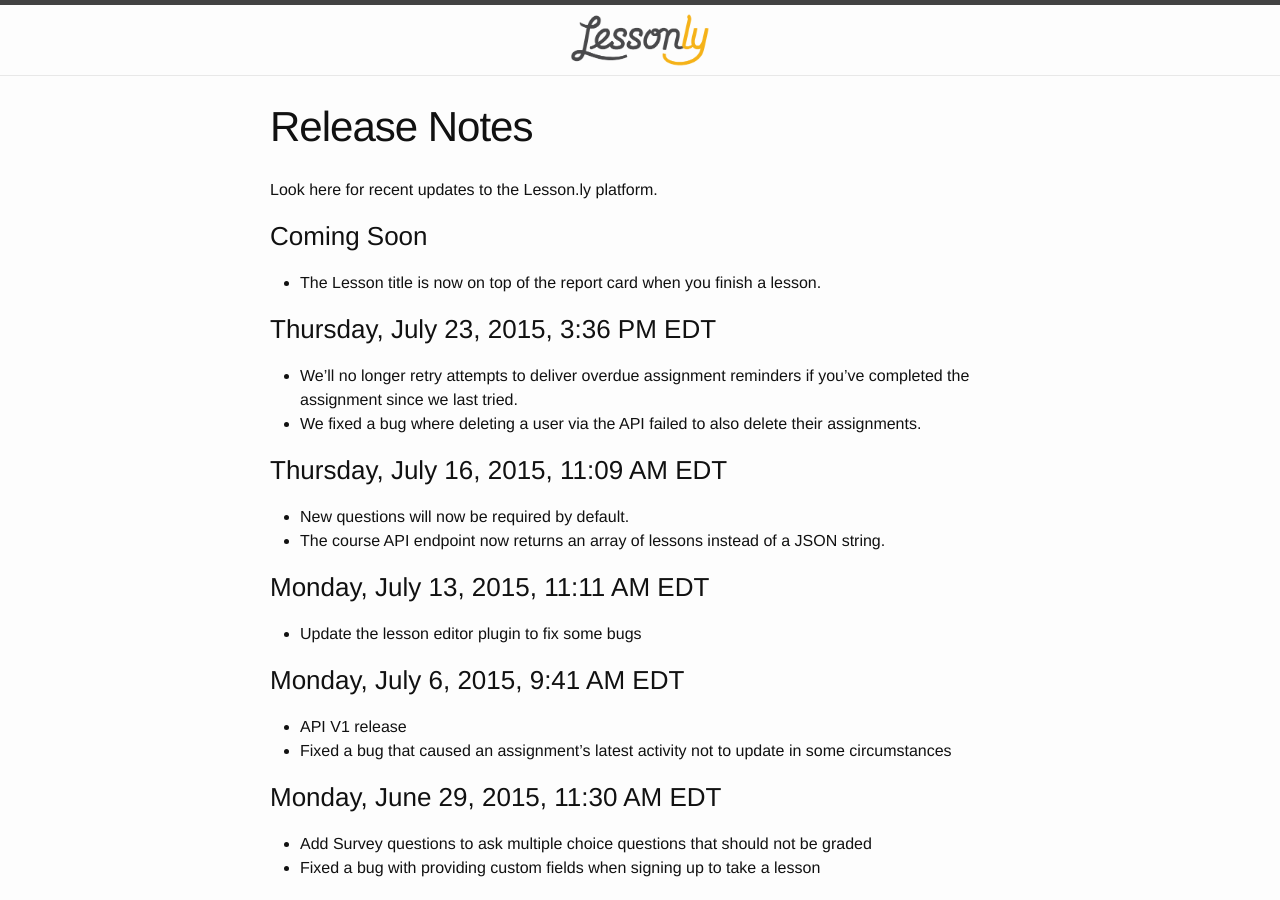
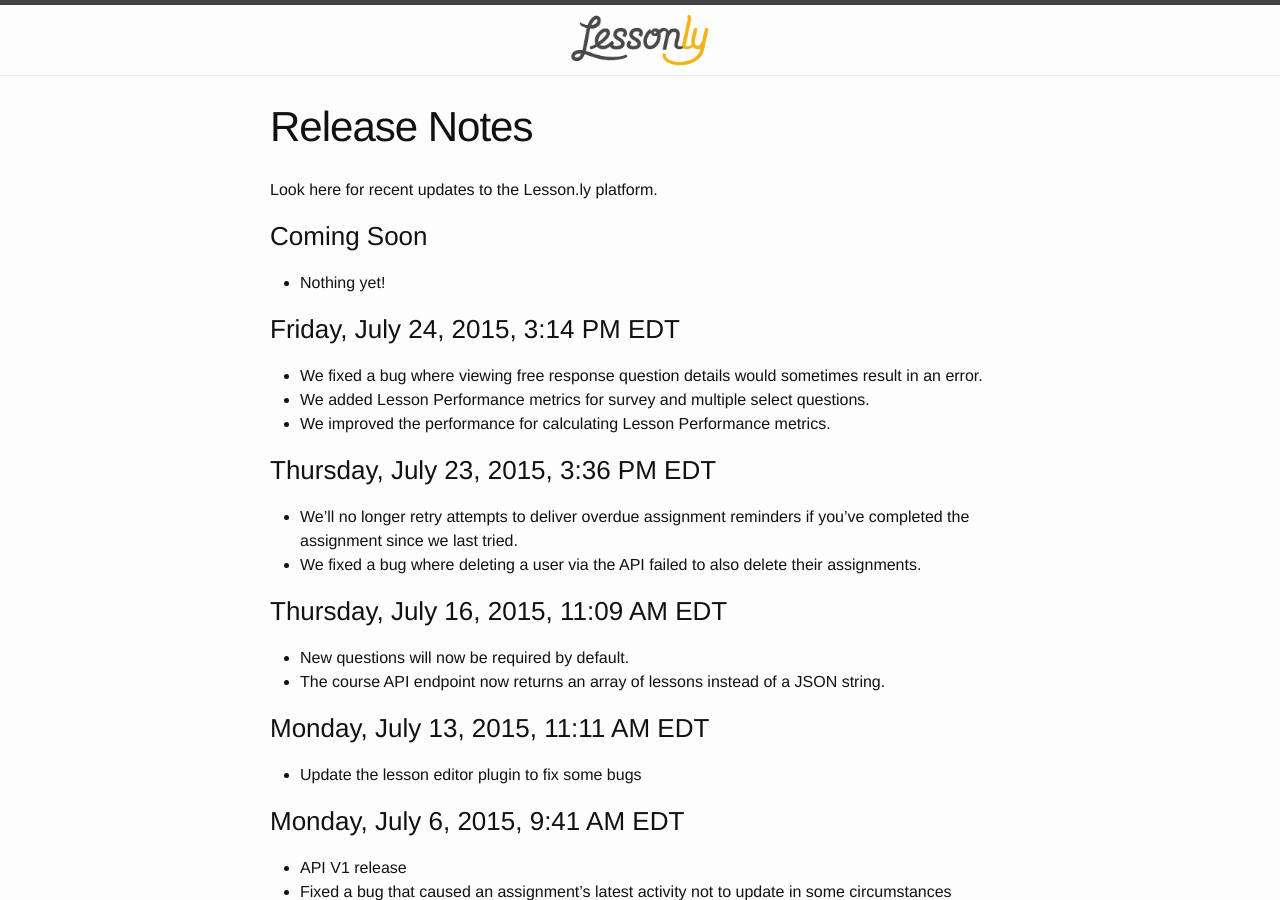
Before and after one commit to isabella232/lessonly.github.io, a Jekyll site: the page built from release-notes.md, in a window 1280 px wide and 900 px high. Built offline with Jekyll 4.4.1, drawn with Linux system fonts in a browser that asks for light colours.

Commit message:
Release notes

```diff
--- a/release-notes.md
+++ b/release-notes.md
@@ -7,8 +7,14 @@
 Look here for recent updates to the Lesson.ly platform.
 
 ### Coming Soon
--  The Lesson title is now on top of the report card when you finish a lesson.
 
+- Nothing yet!
+
+### Friday, July 24, 2015, 3:14 PM EDT
+
+- We fixed a bug where viewing free response question details would sometimes result in an error.
+- We added Lesson Performance metrics for survey and multiple select questions.
+- We improved the performance for calculating Lesson Performance metrics.
 
 ### Thursday, July 23, 2015, 3:36 PM EDT
 
```
